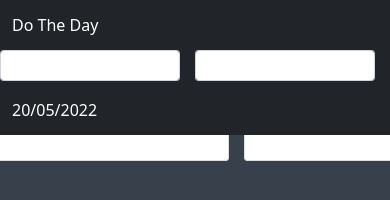
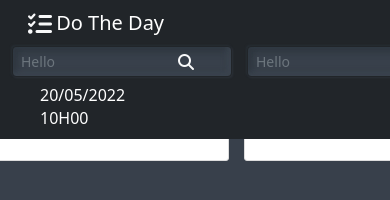
Before and after one commit to Darkheadbanger/todolist_alone, a website built with webpack: page index.html in a window 390 px wide. Shown: the top 200 px of the page. Built offline with nearby package versions, Linux system fonts and the light colour scheme.

Commit message:
accueil nav

```diff
--- a/index.html
+++ b/index.html
@@ -9,15 +9,53 @@
   <body>
     <nav class="navbar navbar-exapnd-lg fixed-top navbar-dark bg-dark">
       <div class="container-fluid">
-        <a href="#" class="navbar-brand text-brand">Do The Day</a>
-        <div class="row row-cols-auto">
+        <div class="ms-3">
+          <i class="fa-solid fa-list-check text-light fa-xl"></i>
+          <a href="#" class="navbar-brand text-brand me-5">Do The Day</a>
+        </div>
+        <div class="row row-cols-auto search-bar search-bar__position">
           <div class="col">
             <form action="" class="row form-inline my-2 col-xs">
-              <input type="text" class="form-control form-control-sm w-25 mr-sm-1" />
-              <input type="text" class="form-control form-control-sm w-25 mr-sm-1" />
+              <i
+                class="fa-solid fa-magnifying-glass text-light search-icon search-icon__position position-fixed"
+              ></i>
+              <input
+                type="text"
+                class="form-control col form-control-sm w-25 mr-sm-1 border border-dark rounded input input__shadow input--bg-color"
+                autocomplete="search-keyword-suggestions"
+                maxlength="500"
+                aria-hidden="true"
+                value=""
+                placeholder="Hello"
+              />
+              <i
+                class="fa-solid fa-magnifying-glass text-light search-icon1 search-icon1__position position-fixed"
+              ></i>
+              <input
+                type="text"
+                class="form-control col form-control-sm w-25 mr-sm-1 border border-dark rounded input input__shadow input--bg-color"
+                autocomplete="search-keyword-suggestions"
+                maxlength="500"
+                aria-hidden="true"
+                value=""
+                placeholder="Hello"
+              />
             </form>
           </div>
-          <a href="#" class="navbar-brand col-xs mt-1 text-date">20/05/2022</a>
+          <div class="row">
+            <p
+              href="#"
+              class="navbar-brand text-date text-date--typo text-date__spacing me-5"
+            >
+              20/05/2022
+            </p>
+            <p
+              href="#"
+              class="navbar-brand text-date text-date--typo text-date__spacing me-5"
+            >
+              10H00
+            </p>
+          </div>
         </div>
       </div>
     </nav>
--- a/src/style/scss/_custom.scss
+++ b/src/style/scss/_custom.scss
@@ -1,4 +1,5 @@
-@import "~bootstrap/scss/bootstrap";
+@import "./vendors/fontawesome.scss";
+@import "./vendors/bootstrap.scss";
 
 @import "./utils/variables.scss";
 @import "./utils/fonctions.scss";
@@ -7,14 +8,12 @@
 
 @import "./base/fondation.scss";
 @import "./base/typographie.scss";
+
 // @import "./components/buttons";
 // @import "./layouts/header";
-// @import "./layouts/nav";
-// @import "./layouts/container";
-// @import "./layouts/form";
-// @import "./pages/work";
-// @import "./pages/about";
-// @import "./pages/project";
+@import "./layouts/nav.scss";
+
+@import "./pages/input.scss";
 
 // // $color-text: red;
 // body {
--- a/src/style/scss/base/typographie.scss
+++ b/src/style/scss/base/typographie.scss
@@ -1,3 +1,7 @@
-body, .text-date, .text-brand {
-  font-size: medium;
+body {
+  .text-date {
+    &--typo {
+      font-size: medium;
+    }
+  }
 }
--- /dev/null
+++ b/src/style/scss/pages/input.scss
@@ -0,0 +1,20 @@
+// Input pour chercher
+div {
+  div {
+    form {
+      .input {
+        &--bg-color {
+          background-color: $search-color;
+        }
+        &__shadow {
+          box-shadow: 1px 1px 2px rgba(66, 75, 88, 0.3),
+            -1px -1px 2px rgba(46, 53, 62, 0.5),
+            inset -3px 3px 6px rgba(46, 53, 62, 0.2),
+            inset 3px -3px 6px rgba(46, 53, 62, 0.2),
+            inset -3px -3px 6px rgba(66, 75, 88, 0.9),
+            inset 3px 3px 8px rgba(46, 53, 62, 0.9);
+        }
+      }
+    }
+  }
+}
--- a/src/style/scss/utils/variables.scss
+++ b/src/style/scss/utils/variables.scss
@@ -1 +1,3 @@
+//Input variables
 $search-color: #38404b;
+$placeholder-color: white;
--- /dev/null
+++ b/src/style/scss/vendors/bootstrap.scss
@@ -0,0 +1 @@
+@import "~bootstrap/scss/bootstrap";
--- /dev/null
+++ b/src/style/scss/vendors/fontawesome.scss
@@ -0,0 +1,4 @@
+// Importer le fontawesome
+$fa-font-path: "~@fortawesome/fontawesome-free/webfonts";
+@import "~@fortawesome/fontawesome-free/scss/fontawesome.scss";
+@import "~@fortawesome/fontawesome-free/scss/solid.scss";
--- a/webpack.config.js
+++ b/webpack.config.js
@@ -36,6 +36,14 @@ module.exports = {
           },
         ],
       },
+      {
+        test: /\.(svg|eot|woff|woff2|ttf)$/,
+        type: "asset/ressource",
+        generator: {
+          //publicPath: '../fonts/',
+          filename: "compiled/fonts/[hash][ext][query]",
+        },
+      },
     ],
   },
   plugins: [
```
